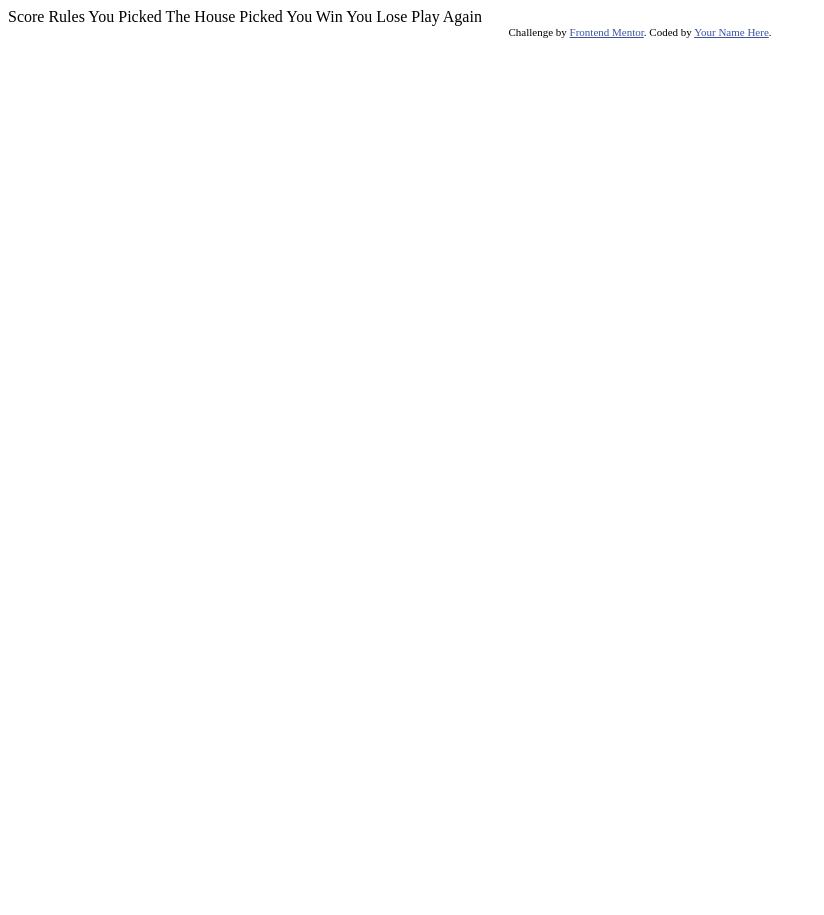
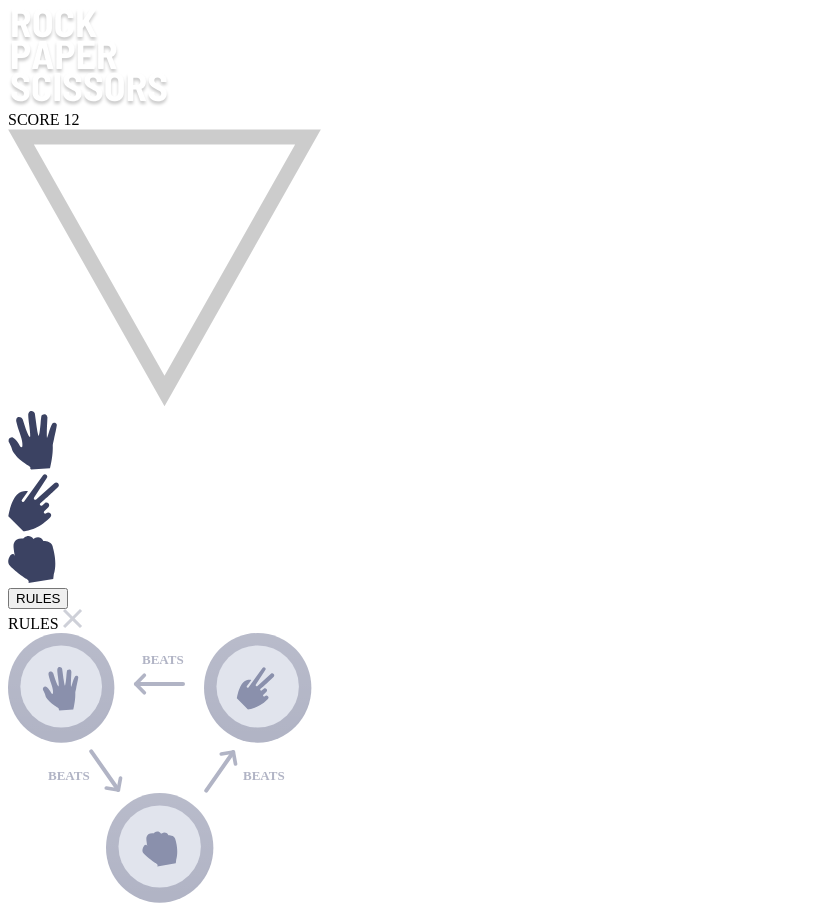
Before and after one commit to ikmrn/frontend-challenges, a plain HTML site: page index.html in a window 1280 px wide. Shown: the whole page, without its empty margins (0-824 px from the left). Before the commit the page ends 800 px from the top, so only its background shows below. Drawn offline with Linux system fonts and the light colour scheme.

Commit message:
feat: Add main footer and rules modal

```diff
--- a/index.html
+++ b/index.html
@@ -1,37 +1,73 @@
 <!DOCTYPE html>
 <html lang="en">
+
 <head>
   <meta charset="UTF-8">
-  <meta name="viewport" content="width=device-width, initial-scale=1.0"> <!-- displays site properly based on user's device -->
-
+  <meta name="viewport" content="width=device-width, initial-scale=1.0">
   <link rel="icon" type="image/png" sizes="32x32" href="./images/favicon-32x32.png">
-
-  <title>Frontend Mentor | Rock, Paper, Scissors</title>
-
-  Score
-  Rules
-
-  You Picked
-  The House Picked
-
-  You Win
-  You Lose
-
-  Play Again
-
-  <!-- Feel free to remove these styles or customise in your own stylesheet 👍 -->
-  <style>
-    .attribution { font-size: 11px; text-align: center; }
-    .attribution a { color: hsl(228, 45%, 44%); }
-  </style>
-</head>
-<body>
+  <link rel="stylesheet" href="css/styles.css">
+  <script src="js/index.js"></script>
+  <title>Rock, Paper, Scissors</title>
 
 
+</head>
 
-  <div class="attribution">
-    Challenge by <a href="https://www.frontendmentor.io?ref=challenge" target="_blank">Frontend Mentor</a>.
-    Coded by <a href="#">Your Name Here</a>.
-  </div>
+<body>
+  <header class="header" aria-hidden="false">
+    <picture class="header__logo">
+      <img src="images/logo.svg" alt="Game logo">
+    </picture>
+    <div class="header__score-card">
+      <span class="header__score-text">SCORE</span>
+      <span class="header__score" id="score">12</span>
+    </div>
+  </header>
+
+
+  <main class="game">
+    <div class="game__triagle">
+      <picture>
+        <img src="images/bg-triangle.svg" alt="">
+      </picture>
+    </div>
+    <div class="game__paper circle-paper">
+      <picture>
+        <img src="images/icon-paper.svg" alt="">
+      </picture>
+    </div>
+    <div class="game__scissors circle-scissors">
+      <div class="circle"></div>
+      <picture>
+        <img src="images/icon-scissors.svg" alt="">
+      </picture>
+
+    </div>
+    <div class="game__rock circle-rock">
+      <picture>
+        <img src="images/icon-rock.svg" alt="">
+      </picture>
+
+    </div>
+  </main>
+
+
+  <footer class="footer">
+    <button class="footer__rules-btn">RULES</button>
+  </footer>
+
+  <!-- Modal rules -->
+  <section class="modal" aria-hidden="true">
+    <div class="modal__container">
+      <div class="modal__header">
+        <span class="modal__text">RULES</span>
+        <img class="modal__icon" src="images/icon-close.svg" alt="close icon">
+      </div>
+      <picture class="modal__image">
+        <img src="images/image-rules.svg" alt="Image rules">
+      </picture>
+    </div>
+  </section>
+
 </body>
+
 </html>
```
